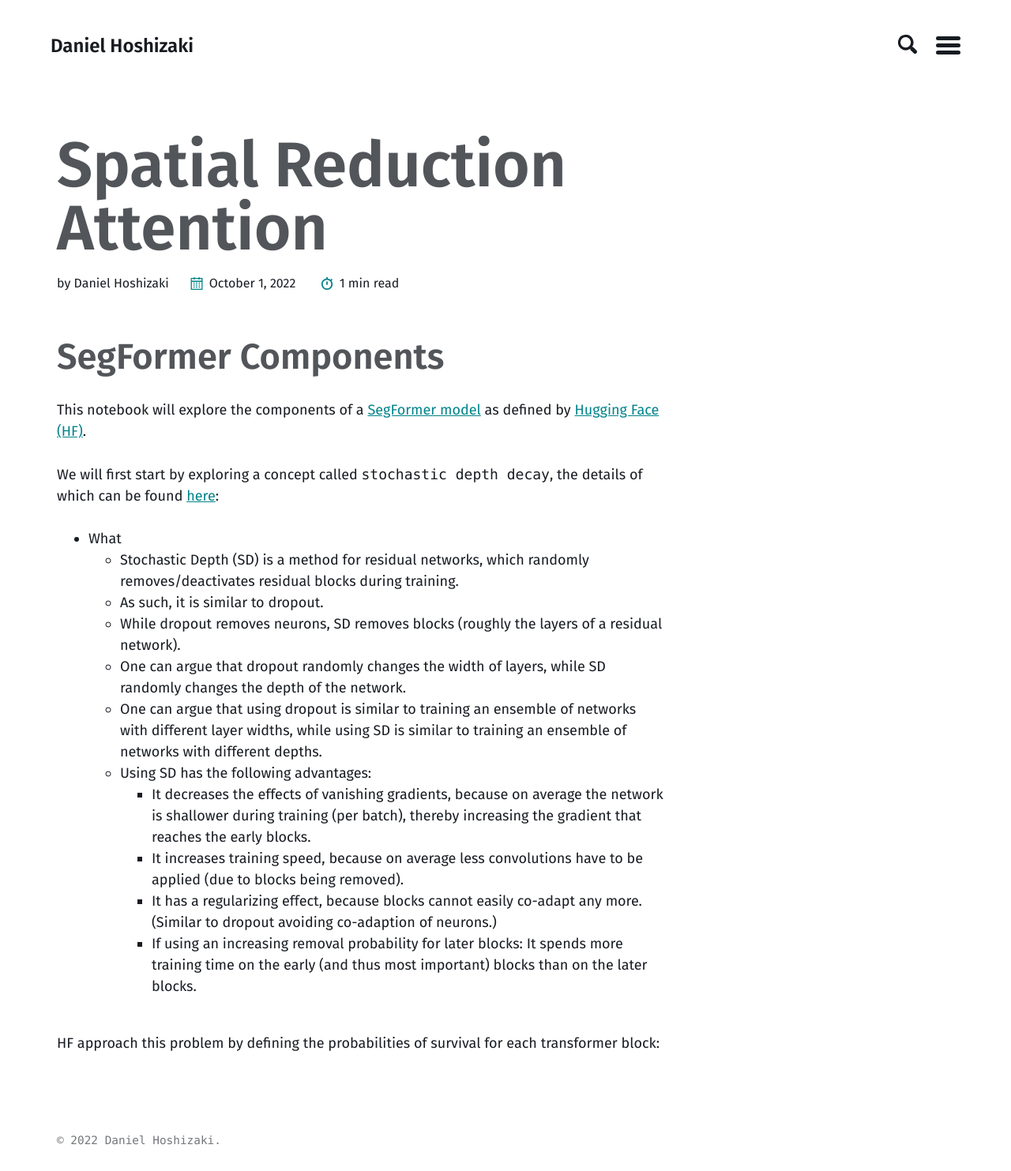
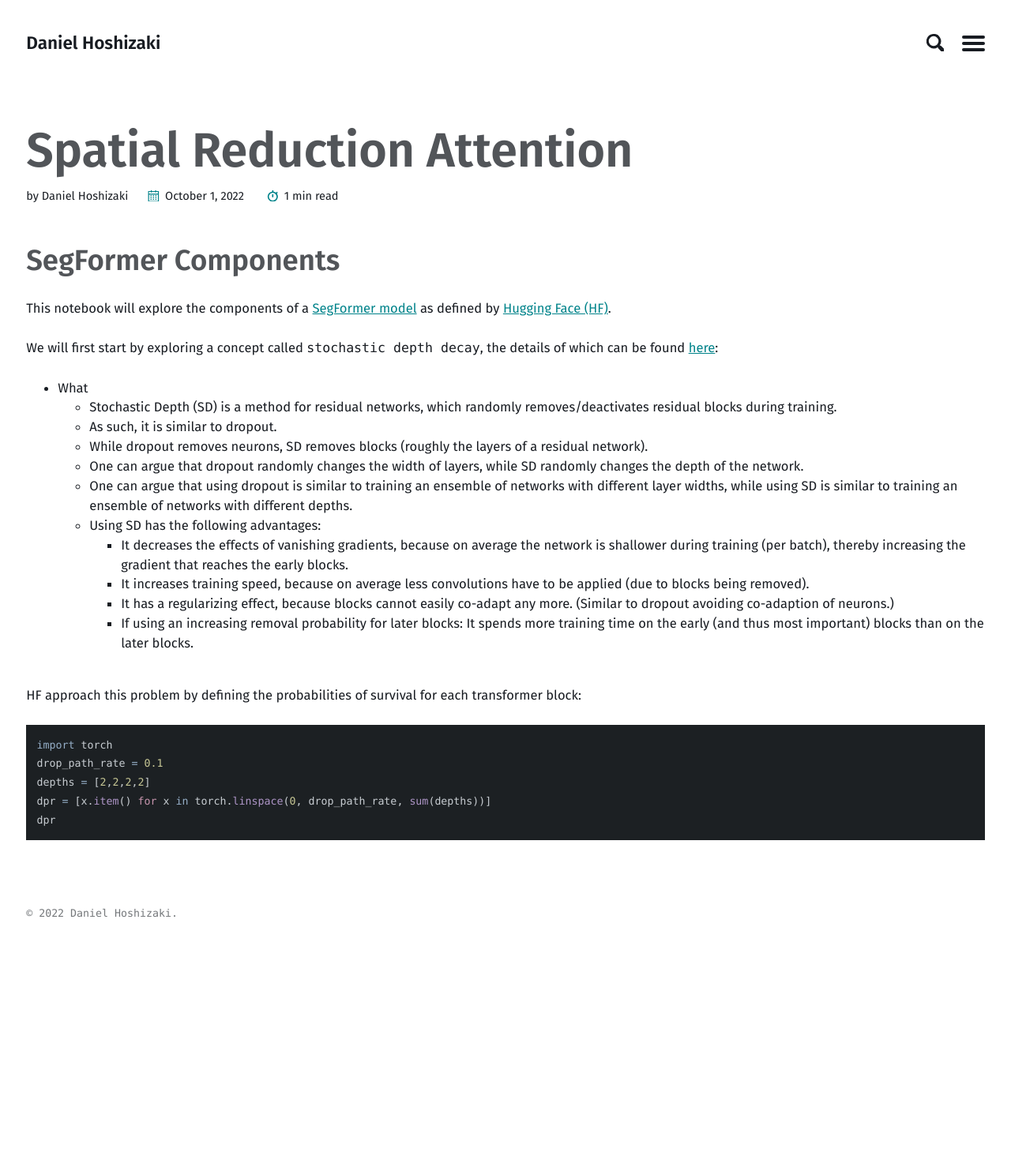
Before and after one commit to mmistakes/jekyll-theme-basically-basic, a Jekyll site: the page built from _posts/2022-10-1-spatial-reduction-attention.md, in a window 1280 px wide. Shown: the whole page at 79% size. Built offline with Jekyll 4.4.1, drawn with Linux system fonts in a browser that asks for light colours; after the commit the page ends 1192 px from its top, so only the background shows below that.

Commit message:
add sample posts

````diff
--- a/_posts/2022-10-1-spatial-reduction-attention.md
+++ b/_posts/2022-10-1-spatial-reduction-attention.md
@@ -24,3 +24,11 @@ We will first start by exploring a concept called `stochastic depth decay`, the
 
 <br>
 HF approach this problem by defining the probabilities of survival for each transformer block:
+
+```python
+import torch
+drop_path_rate = 0.1
+depths = [2,2,2,2]
+dpr = [x.item() for x in torch.linspace(0, drop_path_rate, sum(depths))]
+dpr
+```
--- a/_sass/basically-basic/_variables.scss
+++ b/_sass/basically-basic/_variables.scss
@@ -5,8 +5,8 @@
 /* Breakpoint widths */
 $small: 320px !default;
 $medium: 768px !default;
-$large: 1024px !default;
-$xlarge: 1280px !default;
+$large: 1600px !default;
+$xlarge: 1800px !default;
 
 /* Fluid type */
 $base-font-size: 16px !default;
````
